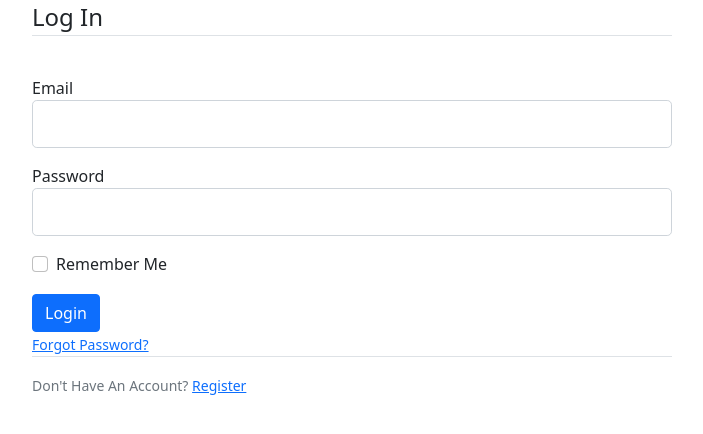
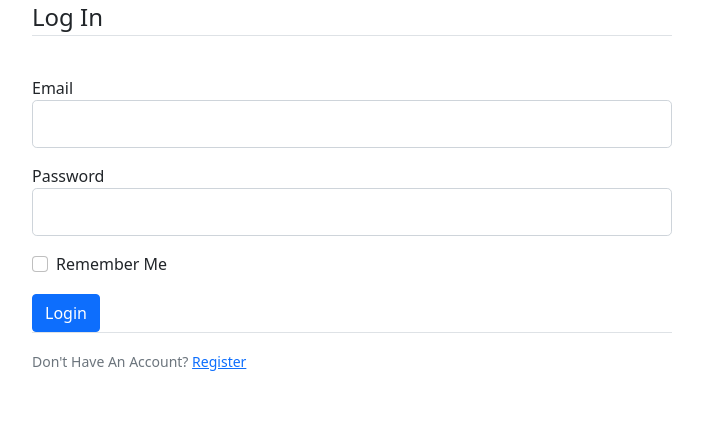
Before and after one commit to danielskjo/AfterCorona, a Flask app: page /login in a window 1280 px wide. Shown: the part 73-507 px from the top of the page, without its empty margins (288-991 px from the left). Run offline with Flask 2, Linux system fonts and the light colour scheme; some libraries are stand-ins or nearby versions.

Commit message:
Removed forgot password

```diff
--- a/app/templates/login.html
+++ b/app/templates/login.html
@@ -37,9 +37,6 @@ content %}
     <div class="form-group form-item">
       {{ form.submit(class="btn btn-primary") }}
     </div>
-    <small class="text-muted ml-2">
-      <a href="#">Forgot Password?</a>
-    </small>
   </form>
   <div class="border-top pt-3 form-item">
     <small class="text-muted">
```
